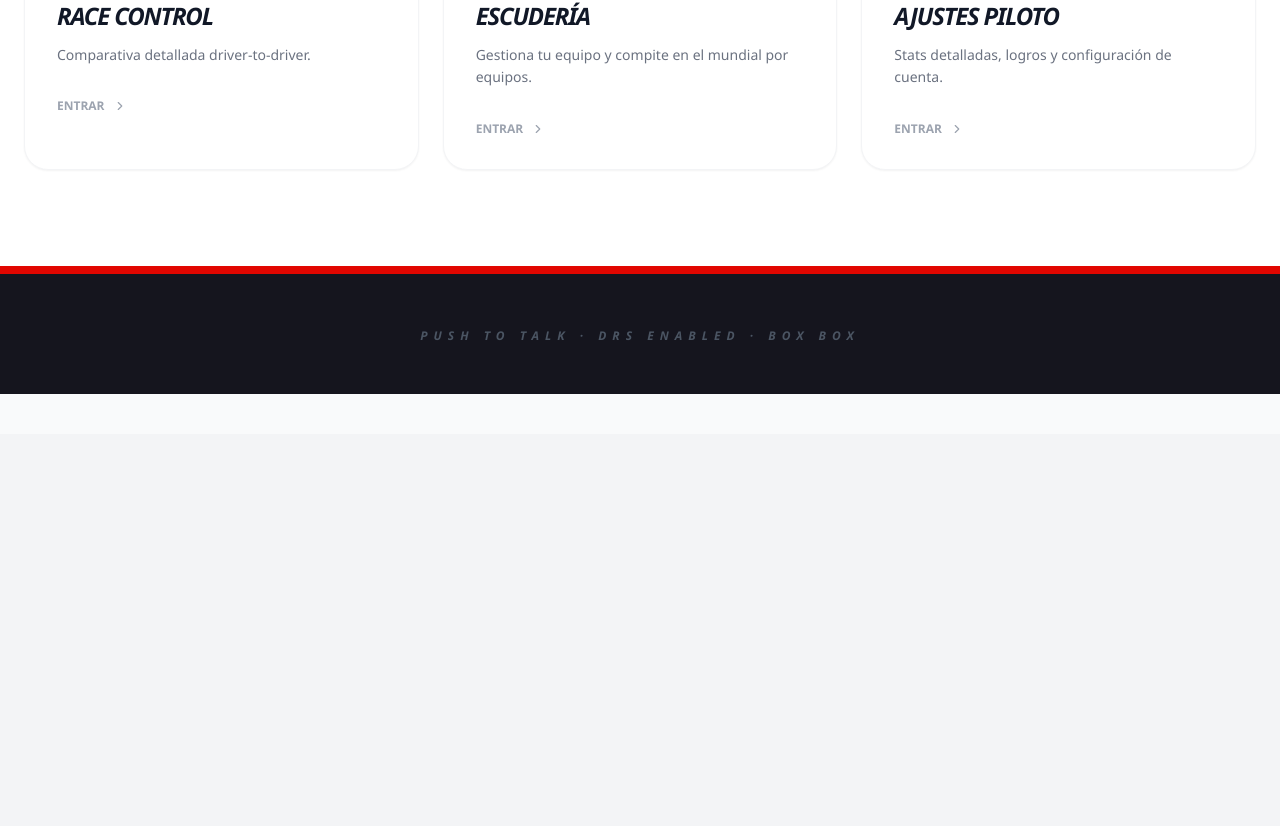
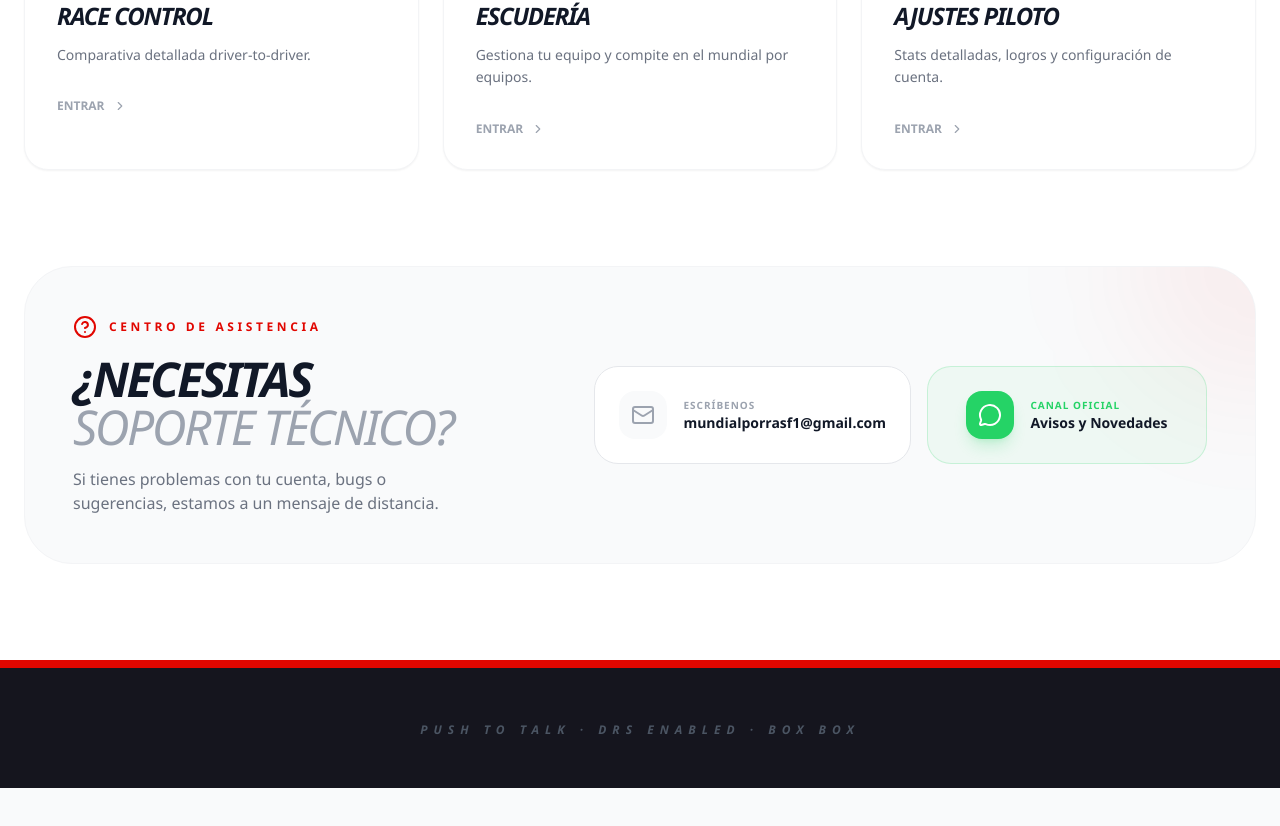
Before and after one commit to afertor01/mundialPorrasF1, a React (Vite) app in the folder frontend/: page / in a window 1280 px wide. Shown: the part 1126-1952 px from the top of the page. Before the commit the page ends 1560 px from the top, so only its background shows below. Built offline with nearby package versions, Linux system fonts and the light colour scheme; no server answers.

Commit message:
Mensaje de aviso de servidor arrancando y Soporte

```diff
--- a/frontend/src/pages/Home.tsx
+++ b/frontend/src/pages/Home.tsx
@@ -12,7 +12,10 @@ import {
   Zap,
   ChevronRight,
   Shield,
-  Settings
+  Settings,
+  Mail,
+  MessageCircle,
+  HelpCircle
 } from "lucide-react";
 import SpeedStreak from "../components/SpeedStreak";
 
@@ -184,6 +187,58 @@ const Home: React.FC = () => {
               </motion.div>
             </div>
 
+            {/* --- SUPPORT SECTION --- */}
+            <div className="max-w-7xl mx-auto px-6 pb-24">
+              <div className="bg-gray-50 rounded-[3rem] p-8 md:p-12 border border-gray-100 relative overflow-hidden">
+                <div className="absolute top-0 right-0 w-64 h-64 bg-f1-red/5 rounded-full blur-3xl -mr-32 -mt-32" />
+
+                <div className="relative z-10 flex flex-col md:flex-row items-center justify-between gap-12">
+                  <div className="space-y-4 text-center md:text-left">
+                    <div className="flex items-center justify-center md:justify-start gap-3 text-f1-red">
+                      <HelpCircle size={24} />
+                      <span className="text-xs font-black uppercase tracking-[0.3em]">Centro de Asistencia</span>
+                    </div>
+                    <h2 className="text-3xl md:text-5xl font-black italic tracking-tighter uppercase text-gray-900 leading-none">
+                      ¿Necesitas <br /> <span className="text-gray-400 font-medium">Soporte Técnico?</span>
+                    </h2>
+                    <p className="text-gray-500 font-medium max-w-sm">
+                      Si tienes problemas con tu cuenta, bugs o sugerencias, estamos a un mensaje de distancia.
+                    </p>
+                  </div>
+
+                  <div className="flex flex-col sm:flex-row gap-4 w-full md:w-auto">
+                    <a
+                      href="mailto:mundialporrasf1@gmail.com"
+                      className="flex items-center justify-center gap-4 bg-white border border-gray-200 p-6 rounded-3xl hover:border-f1-red hover:shadow-xl transition-all group lg:min-w-[280px]"
+                    >
+                      <div className="p-3 bg-gray-50 rounded-2xl text-gray-400 group-hover:bg-f1-red group-hover:text-white transition-all">
+                        <Mail size={24} />
+                      </div>
+                      <div className="text-left">
+                        <div className="text-[10px] font-black uppercase tracking-widest text-gray-400 group-hover:text-f1-red transition-colors">Escríbenos</div>
+                        <div className="text-sm font-black text-gray-900 truncate">mundialporrasf1@gmail.com</div>
+                      </div>
+                    </a>
+
+                    <a
+                      href="https://whatsapp.com/channel/0029VbCxZADGZNCqXOkrXu1X"
+                      target="_blank"
+                      rel="noopener noreferrer"
+                      className="flex items-center justify-center gap-4 bg-[#25D366]/5 border border-[#25D366]/20 p-6 rounded-3xl hover:bg-[#25D366]/10 hover:shadow-xl transition-all group lg:min-w-[280px]"
+                    >
+                      <div className="p-3 bg-[#25D366] text-white rounded-2xl shadow-lg shadow-[#25D366]/20 group-hover:scale-110 transition-transform">
+                        <MessageCircle size={24} />
+                      </div>
+                      <div className="text-left">
+                        <div className="text-[10px] font-black uppercase tracking-widest text-[#25D366]">Canal Oficial</div>
+                        <div className="text-sm font-black text-gray-900">Avisos y Novedades</div>
+                      </div>
+                    </a>
+                  </div>
+                </div>
+              </div>
+            </div>
+
             {/* Footer decoration */}
             <div className="h-2 bg-f1-red w-full" />
             <div className="bg-f1-dark py-12 text-center">
--- a/frontend/src/pages/Login.tsx
+++ b/frontend/src/pages/Login.tsx
@@ -12,11 +12,20 @@ const Login: React.FC = () => {
   const navigate = useNavigate();
   const [error, setError] = useState("");
   const [isLoading, setIsLoading] = useState(false);
+  const [showSlowMessage, setShowSlowMessage] = useState(false);
 
   const handleSubmit = async (e: React.FormEvent) => {
     e.preventDefault();
     setError("");
+    let timer: any;
     setIsLoading(true);
+    setShowSlowMessage(false);
+
+    // Timer para mostrar mensaje si el servidor tarda (>10s)
+    timer = setTimeout(() => {
+      setShowSlowMessage(true);
+    }, 10000);
+
     try {
       const res = await apiLogin(identifier, password);
       login(res.access_token);
@@ -25,7 +34,9 @@ const Login: React.FC = () => {
       const detail = err.response?.data?.detail;
       setError(typeof detail === 'string' ? detail : "Credenciales incorrectas. Inténtalo de nuevo.");
     } finally {
+      clearTimeout(timer);
       setIsLoading(false);
+      setShowSlowMessage(false);
     }
   };
 
@@ -113,6 +124,19 @@ const Login: React.FC = () => {
           >
              <div className="w-16 h-16 border-4 border-f1-red border-t-transparent rounded-full animate-spin mx-auto mb-4" />
              <p className="text-f1-dark font-black italic uppercase tracking-widest">Iniciando Sistemas...</p>
+
+             <AnimatePresence>
+                {showSlowMessage && (
+                  <motion.div
+                    initial={{ opacity: 0, y: 10 }}
+                    animate={{ opacity: 1, y: 0 }}
+                    className="mt-8 max-w-xs mx-auto p-4 bg-amber-50 border border-amber-200 rounded-xl text-amber-800 text-sm font-medium"
+                  >
+                    🚀 El servidor está arrancando. <br/>
+                    Por favor, ten paciencia, esto puede tardar hasta un minuto en el plan gratuito de Render.
+                  </motion.div>
+                )}
+             </AnimatePresence>
           </motion.div>
         )}
       </AnimatePresence>
--- a/frontend/src/pages/Register.tsx
+++ b/frontend/src/pages/Register.tsx
@@ -2,7 +2,7 @@ import React, { useState } from "react";
 import { useNavigate, Link } from "react-router-dom";
 import { register as apiRegister } from "../api/api";
 import { useToast } from "../context/ToastContext";
-import { motion } from "framer-motion";
+import { motion, AnimatePresence } from "framer-motion";
 import { UserPlus, Mail, Lock, User, Hash, ChevronLeft } from "lucide-react";
 
 const Register: React.FC = () => {
@@ -13,10 +13,18 @@ const Register: React.FC = () => {
   const navigate = useNavigate();
   const { toast } = useToast();
   const [isLoading, setIsLoading] = useState(false);
+  const [showSlowMessage, setShowSlowMessage] = useState(false);
 
   const handleSubmit = async (e: React.FormEvent) => {
     e.preventDefault();
+    let timer: any;
     setIsLoading(true);
+    setShowSlowMessage(false);
+
+    timer = setTimeout(() => {
+      setShowSlowMessage(true);
+    }, 10000);
+
     try {
       await apiRegister({ email, username, password, acronym });
       toast("¡Registro completado! Ya puedes iniciar sesión.", "success");
@@ -25,7 +33,9 @@ const Register: React.FC = () => {
       console.error(err);
       toast("Error: " + (err.response?.data?.detail || "Error en el registro"), "error");
     } finally {
+      clearTimeout(timer);
       setIsLoading(false);
+      setShowSlowMessage(false);
     }
   };
 
@@ -131,6 +141,19 @@ const Register: React.FC = () => {
             )}
             {isLoading ? "Conectando al paddock..." : "Registrarse"}
           </motion.button>
+
+          <AnimatePresence>
+            {showSlowMessage && (
+              <motion.div
+                initial={{ opacity: 0, y: 10 }}
+                animate={{ opacity: 1, y: 0 }}
+                className="p-4 bg-amber-50 border border-amber-200 rounded-xl text-amber-800 text-xs font-medium text-center leading-relaxed"
+              >
+                🚀 El servidor está arrancando. <br/>
+                Por favor, ten paciencia, esto puede tardar hasta un minuto en el plan gratuito de Render.
+              </motion.div>
+            )}
+          </AnimatePresence>
         </form>
 
         <div className="mt-8 text-center pt-6 border-t border-gray-100">
```
